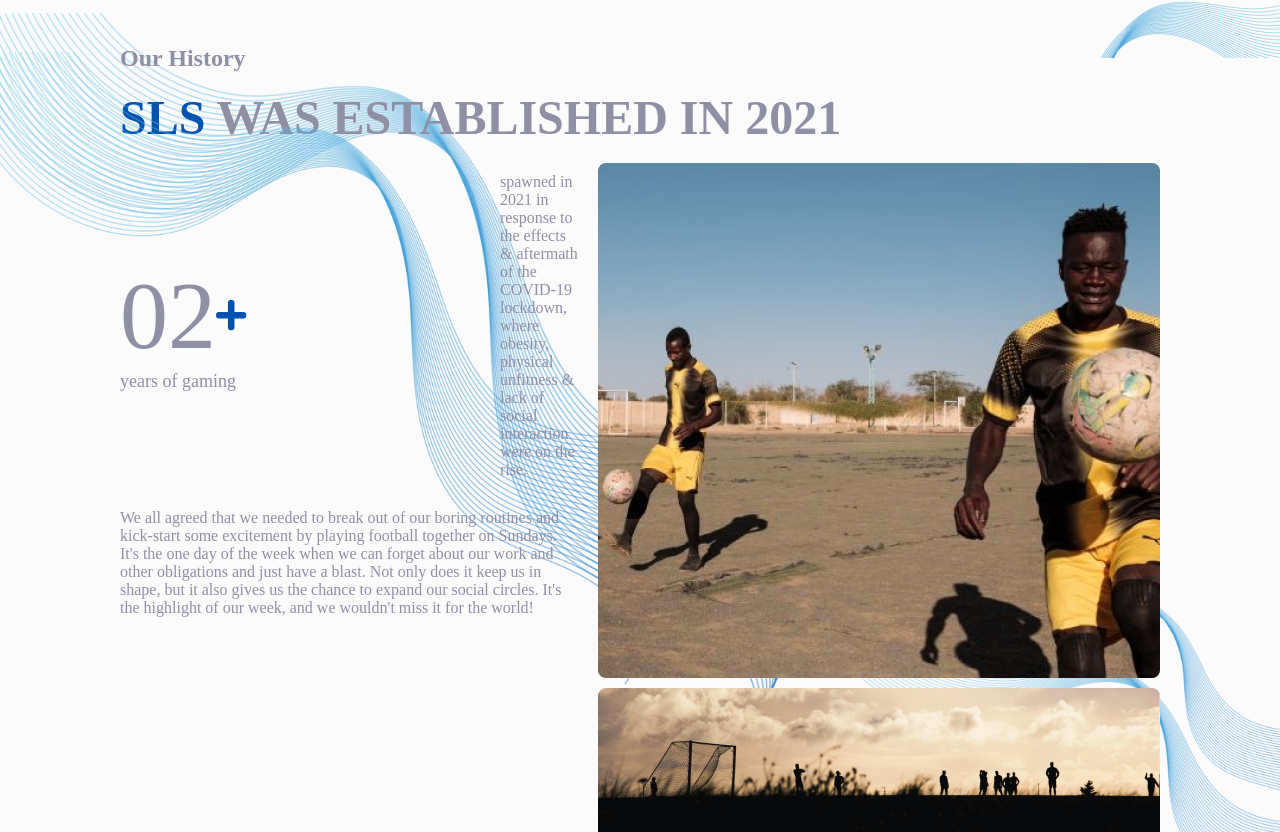
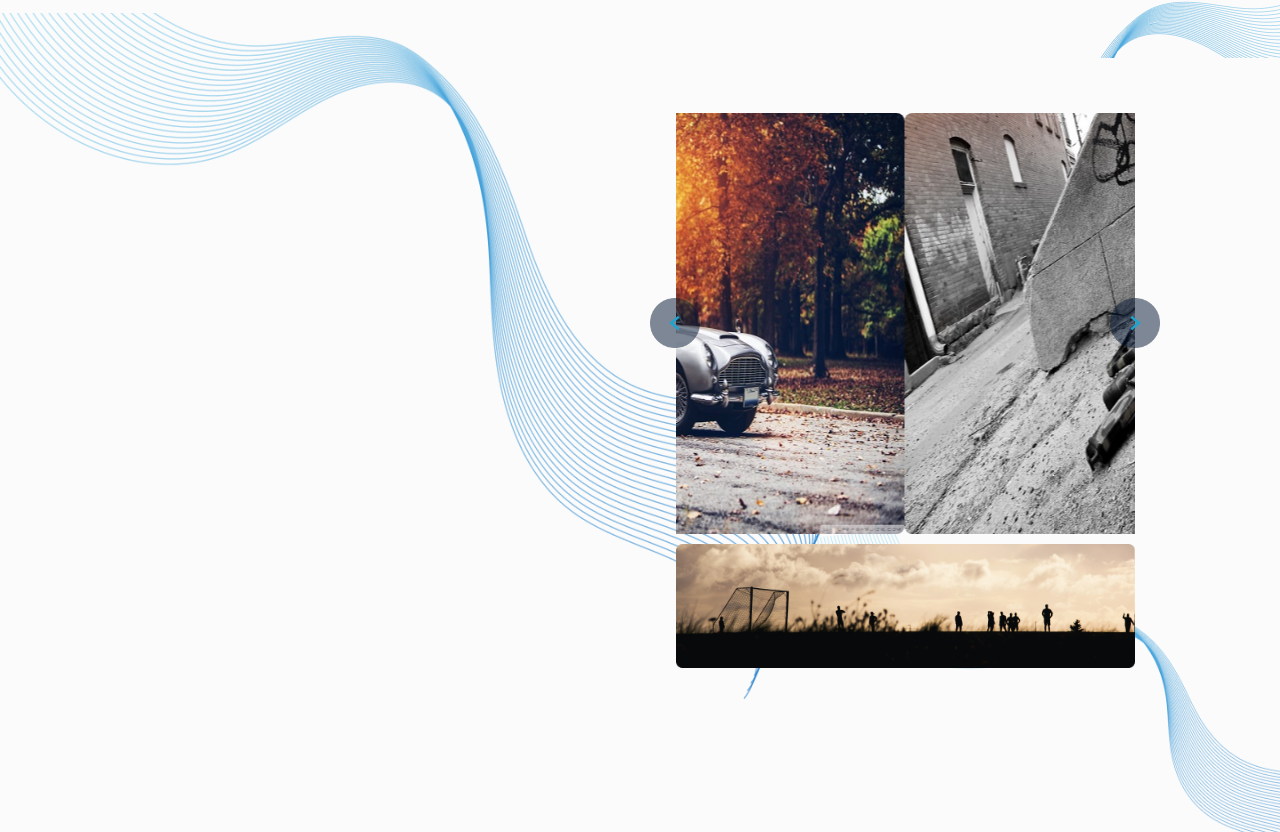
Before and after one commit to SundayLeagueSoccer/sls-public-application-fe, a React (Vite) app: page /about-us in a window 1280 px wide. Shown: the part 828-1660 px from the top of the page. Built offline with nearby package versions, Linux system fonts and the light colour scheme; a web font is replaced by a local one.

Commit message:
feat: about us history right updated

```diff
--- a/src/pages/AboutPage/Components/AboutHistory.tsx
+++ b/src/pages/AboutPage/Components/AboutHistory.tsx
@@ -5,57 +5,19 @@ import OurHistoryPicture from "../images/ourHistoryPicture.png";
 import OurHistoryPictureTwo from "../images/ourHistoryPicture(2).png";
 import OurHistoryPictureThree from "../images/ourHistoryDesignSm(3).png";
 import Plus from "../images/plus.svg";
+import CarouselImages from "../../LandingPage/Components/CarouselImages";
 
 const AboutHistory = () => {
   return (
     <>
       <section className={styles.AboutHistory}>
-        <img className={styles.imageOne} src={backgroundDesignTwo} alt="" />
-        <img className={styles.imageTwo} src={backgroundDesign} alt="" />
-        <h2>Our History</h2>
-          <h2>
-            <span>SLS</span> WAS ESTABLISHED IN 2021
-          </h2>
-
-          <div className={styles.content_container}>
-
-           <div className={styles.writeUp}>
-           <div className={styles.yearsPlayed}>
-             <div>
-              <p>
-                02{" "}
-                <img
-                  className={styles.plus_sign}
-                  src={Plus}
-                  alt="a plus icon"
-                />
-              </p>
-              <p>years of gaming</p>
+          <div className={styles.AboutHistory_Left}></div>
+          <div className={styles.AboutHistory_Right}>
+            <CarouselImages/>
+            <div className={styles.ImageUnderCarousel}>
+              <img src={OurHistoryPictureTwo} alt="OurHistoryPicture" />
             </div>
-            <p>
-              spawned in 2021 in response to the effects & aftermath of the
-              COVID-19 lockdown, where obesity, physical unfitness & lack of
-              social interaction were on the rise.
-            </p>
           </div>
-            <p>
-              We all agreed that we needed to break out of our boring routines
-              and kick-start some excitement by playing football together on
-              Sundays. It's the one day of the week when we can forget about our
-              work and other obligations and just have a blast. Not only does it
-              keep us in shape, but it also gives us the chance to expand our
-              social circles. It's the highlight of our week, and we wouldn't
-              miss it for the world!
-            </p>
-           </div>
-
-            <div className={styles.our_history_img}>
-              <img src={OurHistoryPicture} alt="a group of footballers" />
-            <img src={OurHistoryPictureTwo} alt="a football field"/>
-            </div>
-
-          </div>
-            <img src={OurHistoryPictureThree} className={styles.our_history_sm} alt='our history design'/>
       </section>
     </>
   );
--- a/src/pages/AboutPage/styles/AboutHistory.module.scss
+++ b/src/pages/AboutPage/styles/AboutHistory.module.scss
@@ -1,151 +1,27 @@
 @use "../../../assets/styles/" as *;
 
 .AboutHistory {
-  margin: pixRem(32) auto;
-  z-index: 1;
+  display: flex;
+  column-gap: pixRem(20);
   width: 100%;
+  padding: pixRem(100) 0;
 
-  .imageOne{
-    width: pixRem(700);
-    position: absolute;
-    top: pixRem(880);
-    left: 0;
-    z-index: 0;
+  .AboutHistory_Left {
+    width: 50%;
   }
+  .AboutHistory_Right {
+    width: 50%;
+    display: flex;
+    flex-direction: column;
+    row-gap: pixRem(10);
 
-  p, h2 {
-    color: $fontGrey;
-  }
+    .ImageUnderCarousel {
+      width: 90%;
+      margin: 0 auto;
 
-  .writeUp{
-    max-width: 65%;
-    order: 1;
-  }
-
-  h2:nth-child(4) {
-    margin: pixRem(18) 0;
-    font-size: pixRem(48);
-    color: $fontGrey;
-  }
-
-  h2:nth-child(4) > span{
-    color: $secondary;
-   }
-
-  .imageTwo{
-    width: pixRem(400);
-    position: absolute;
-    top: pixRem(1350);
-    right: 0;
-    z-index: 0;
-  }
-
-  h2:first-child{
-    color: $fontGrey;
-    font-size: pixRem(36);
-    margin: 0 0 pixRem(15);
-  }
-
- .yearsPlayed{
-  display: flex;
-  gap: pixRem(20);
-  align-items: center;
-  margin: pixRem(10) 0 pixRem(30);
-
-  div > p:first-child{
-    font-size: pixRem(96);
-    display: flex;
-    align-items: center;
-    width: pixRem(360);
-    color: $fontGrey;
-  }
-
-  div > p:nth-child(2){
-    font-size: pixRem(18);
-    color: $fontGrey;
-   }
-
- }
-
-  .content_container{
-    display: flex;
-    align-items: top;
-    gap: pixRem(20);
-    position: relative;
-  }
-
-
-  .our_history_img{
-   order: 2;
-   display: flex;
-   flex-direction: column;
-   gap: 10px;
-   z-index: 1;
-  }
-
-  .our_history_sm{
-    display: none
-  }
-  @include sm() {
-    margin: pixRem(90) auto pixRem(32);
-    width: 90vw;
-
-
-    h2{
-      text-align: center;
-    }
-
-    .writeUp{
-      max-width: 100%;
-      order: 2;
-    }
-
-    .our_history_img{
-      order: 1;
-    }
-
-    .content_container{
-      display: flex;
-      flex-direction: column;
-    }
-
-    h2:nth-child(4) {
-      font-size: pixRem(24);
-    }
-
-   .yearsPlayed {
-
-     div > p:first-child{
-      font-size: pixRem(48);
-      display: flex;
-      align-items: center;
-      width: pixRem(420);
-      color: $fontGrey;
-
-      .plus_sign{
-        width: pixRem(10);
+      img {
+        width: 100%;
       }
     }
   }
-
-  .imageOne{
-    display: none;
-  }
-
-  .imageTwo{
-    width: pixRem(400);
-    position: absolute;
-    top: pixRem(1900);
-    right: 0;
-    z-index: 0;
-  }
-
-  .our_history_sm{
-    display: block;
-    position: absolute;
-    left: 0;
-    top: pixRem(1350);
-    z-index: 0;
-  }
-  }
 }
```
